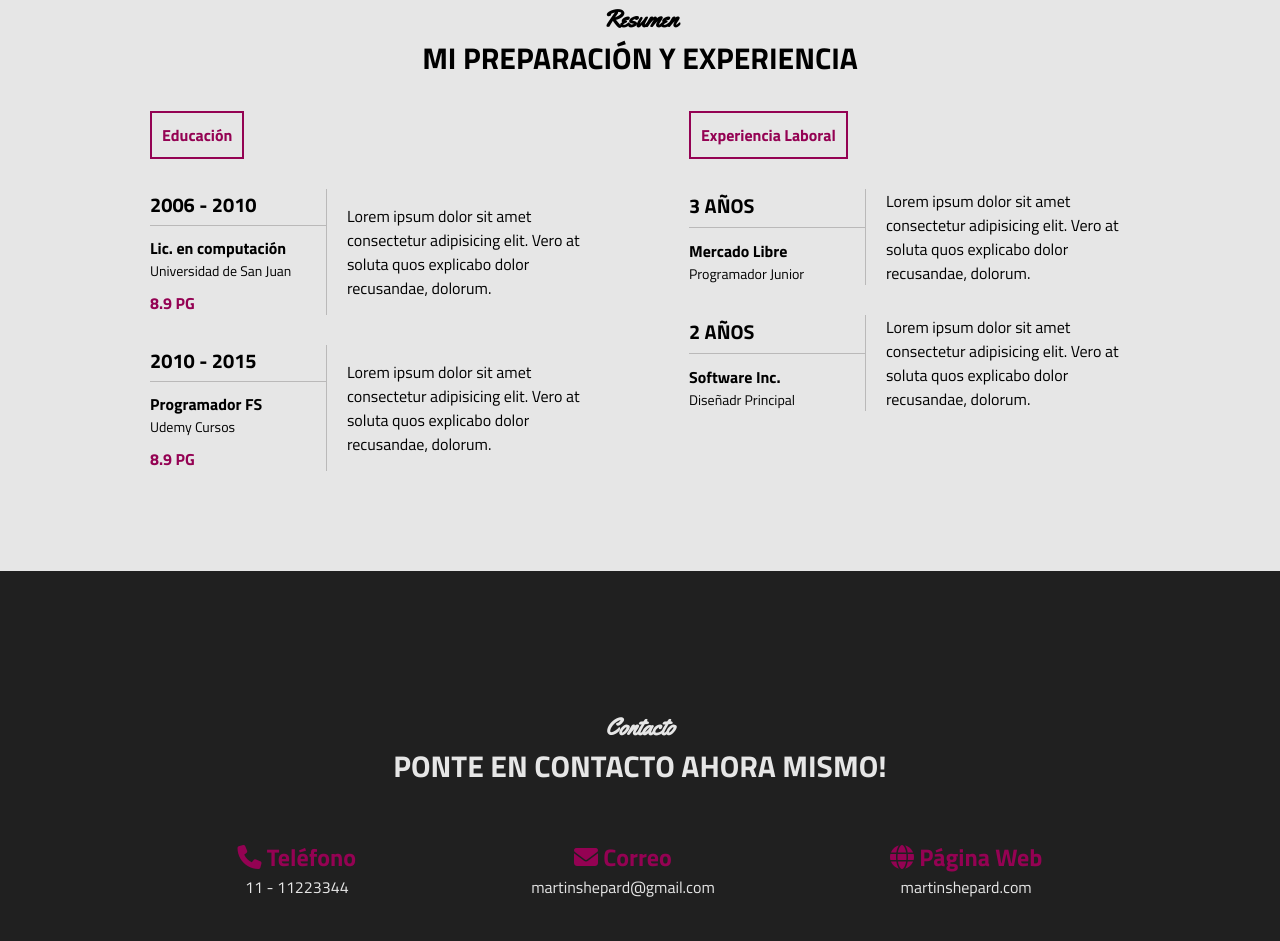
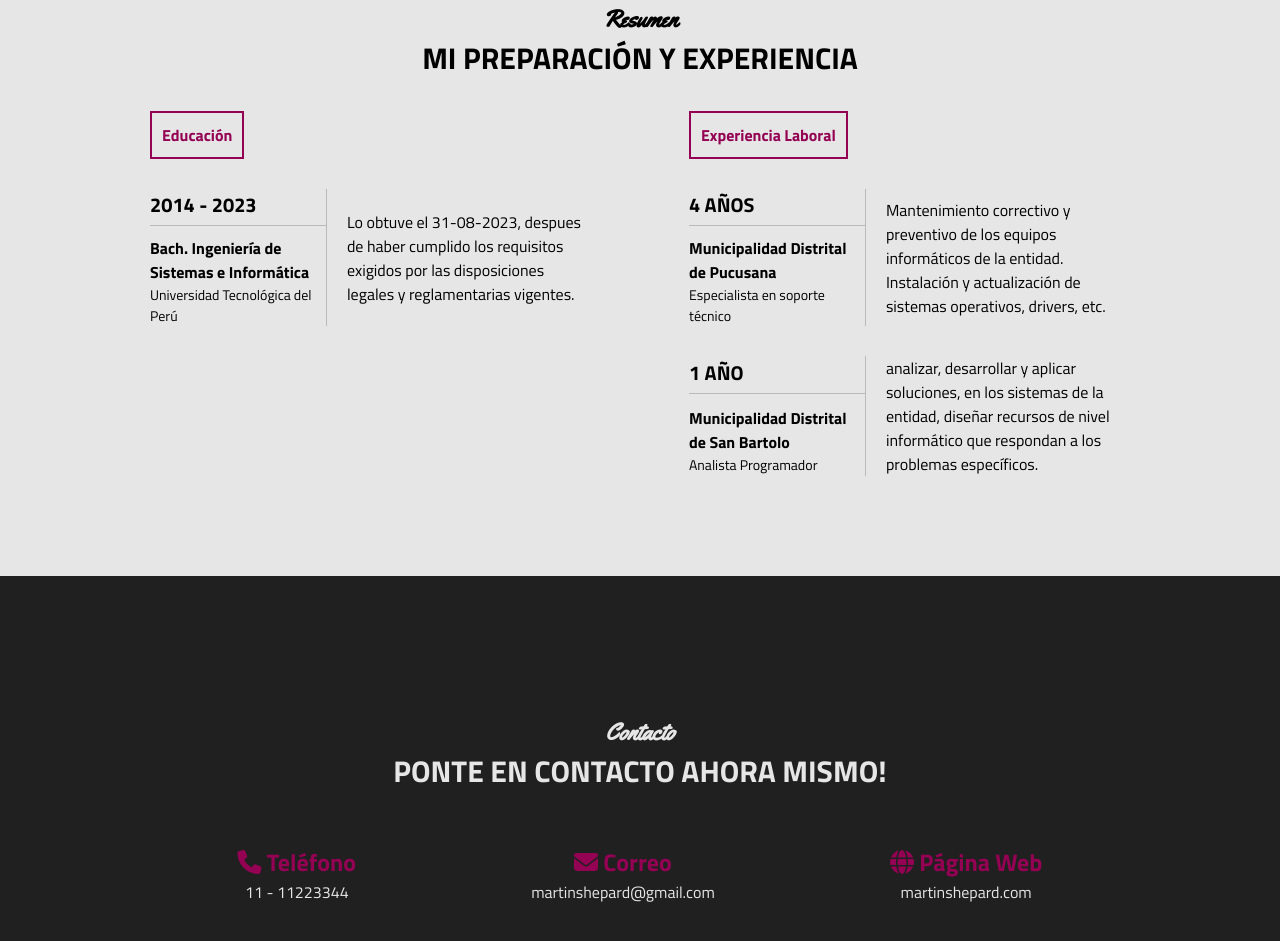
Before and after one commit to ramg231/ramg231.github.io, a plain HTML site: page index.html in a window 1280 px wide. Shown: the part 1816-2757 px from the top of the page. Drawn offline with Linux system fonts and the light colour scheme.

Commit message:
educacion y experiencia

```diff
--- a/index.html
+++ b/index.html
@@ -96,11 +96,13 @@
                         <div class="face back">
                             <h3>SQL Server</h3>
                             <p>
-                                Desarrallo de las funcionalidades avanzadas de sql Server, así como algunas configuraciones tales como la asignación de usuarios
+                                Desarrallo de las funcionalidades avanzadas de sql Server, así como algunas
+                                configuraciones tales como la asignación de usuarios
                                 y roles y buenas prácticas en su uso. Con este curso logre comprender el entorno de SQL.
                             </p>
                             <div class="link">
-                                <a href="https://drive.google.com/file/d/17bjg01fMdz4xqaQThMSXoI7poQjOQDpV/view?usp=sharing" target="_blank" >Certificado</a>
+                                <a href="https://drive.google.com/file/d/17bjg01fMdz4xqaQThMSXoI7poQjOQDpV/view?usp=sharing"
+                                    target="_blank">Certificado</a>
                             </div>
                         </div>
                     </div>
@@ -117,12 +119,14 @@
                             <h3>C#</h3>
                             <p>
                                 introducción completa a la programación en C#,
-                                aprendizaje a  través de ejercicios prácticos y proyectos
-                                incluyendo variables, tipos de datos, estructuras de control y principios de programación orientados
+                                aprendizaje a través de ejercicios prácticos y proyectos
+                                incluyendo variables, tipos de datos, estructuras de control y principios de
+                                programación orientados
                                 a objetos.
                             </p>
                             <div class="link">
-                                <a href="https://www.freecodecamp.org/certification/Raul-Mendizabal-Garcia/foundational-c-sharp-with-microsoft" target="_blank">Certificado</a>
+                                <a href="https://www.freecodecamp.org/certification/Raul-Mendizabal-Garcia/foundational-c-sharp-with-microsoft"
+                                    target="_blank">Certificado</a>
                             </div>
                         </div>
                     </div>
@@ -142,7 +146,8 @@
                                 describir el hardware del router.
                             </p>
                             <div class="link">
-                                <a href="https://drive.google.com/file/d/1fmvjzXiam22ZJrP2RyrFARwmwwVS-jib/view?usp=sharing" target="_blank">Details</a>
+                                <a href="https://drive.google.com/file/d/1fmvjzXiam22ZJrP2RyrFARwmwwVS-jib/view?usp=sharing"
+                                    target="_blank">Details</a>
                             </div>
                         </div>
                     </div>
@@ -177,56 +182,42 @@
                     <table>
                         <tr>
                             <td class="datos">
-                                <h3>2006 - 2010</h3>
+                                <h3>2014 - 2023</h3>
                             </td>
                             <td rowspan="2" class="descripcion">
-                                Lorem ipsum dolor sit amet consectetur adipisicing elit. Vero at soluta quos explicabo
-                                dolor recusandae, dolorum.
+                                Lo obtuve el 31-08-2023,
+                                despues de haber cumplido los requisitos
+                                exigidos por las disposiciones legales y reglamentarias
+                                vigentes.
                             </td>
                         </tr>
                         <tr>
                             <td>
-                                <h4>Lic. en computación</h4>
-                                <p>Universidad de San Juan</p>
-                                <span class="promedio">8.9 PG</span>
+                                <h4>Bach. Ingeniería de Sistemas e Informática</h4>
+                                <p>Universidad Tecnológica del Perú</p>
+
                             </td>
                         </tr>
                     </table>
-                    <table>
-                        <tr>
-                            <td class="datos">
-                                <h3>2010 - 2015</h3>
-                            </td>
-                            <td rowspan="2" class="descripcion">
-                                Lorem ipsum dolor sit amet consectetur adipisicing elit. Vero at soluta quos explicabo
-                                dolor recusandae, dolorum.
-                            </td>
-                        </tr>
-                        <tr>
-                            <td>
-                                <h4>Programador FS</h4>
-                                <p>Udemy Cursos</p>
-                                <span class="promedio">8.9 PG</span>
-                            </td>
-                        </tr>
-                    </table>
+
                 </div>
                 <div class="col">
                     <span class="titulo">Experiencia Laboral</span>
                     <table>
                         <tr>
                             <td class="datos">
-                                <h3>3 Años</h3>
+                                <h3>4 Años</h3>
                             </td>
                             <td rowspan="2" class="descripcion">
-                                Lorem ipsum dolor sit amet consectetur adipisicing elit. Vero at soluta quos explicabo
-                                dolor recusandae, dolorum.
+                                Mantenimiento correctivo y preventivo de los equipos informáticos de la entidad.
+                                Instalación y actualización de sistemas operativos, drivers, etc.
+
                             </td>
                         </tr>
                         <tr>
                             <td>
-                                <h4>Mercado Libre</h4>
-                                <p>Programador Junior</p>
+                                <h4>Municipalidad Distrital de Pucusana</h4>
+                                <p>Especialista en soporte técnico</p>
 
                             </td>
                         </tr>
@@ -234,17 +225,17 @@
                     <table>
                         <tr>
                             <td class="datos">
-                                <h3>2 Años</h3>
+                                <h3>1 Año</h3>
                             </td>
                             <td rowspan="2" class="descripcion">
-                                Lorem ipsum dolor sit amet consectetur adipisicing elit. Vero at soluta quos explicabo
-                                dolor recusandae, dolorum.
+                                analizar, desarrollar y aplicar soluciones, en los sistemas de la entidad,
+                                 diseñar recursos de nivel informático que respondan a los problemas específicos.
                             </td>
                         </tr>
                         <tr>
                             <td>
-                                <h4>Software Inc.</h4>
-                                <p>Diseñadr Principal</p>
+                                <h4>Municipalidad Distrital de San Bartolo</h4>
+                                <p>Analista Programador</p>
                             </td>
                         </tr>
                     </table>
```
